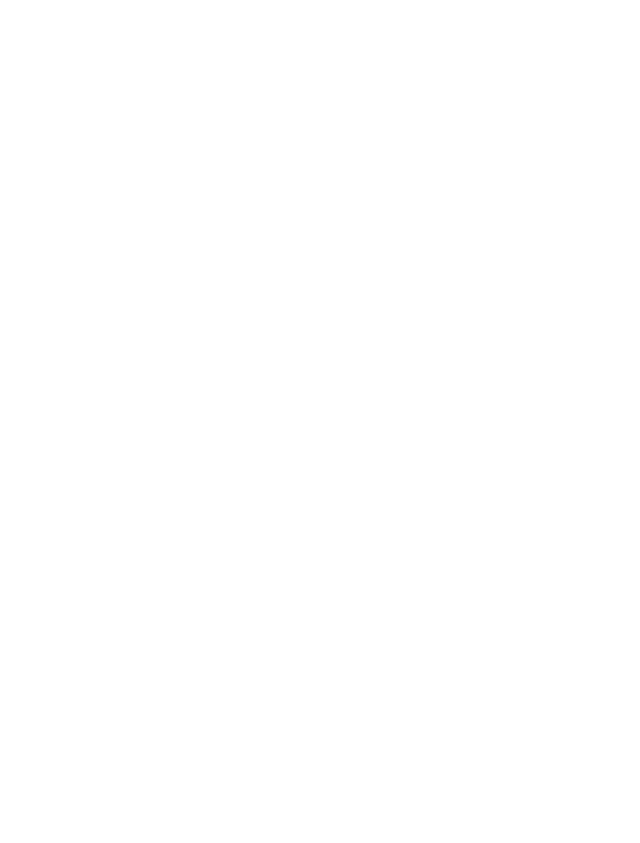
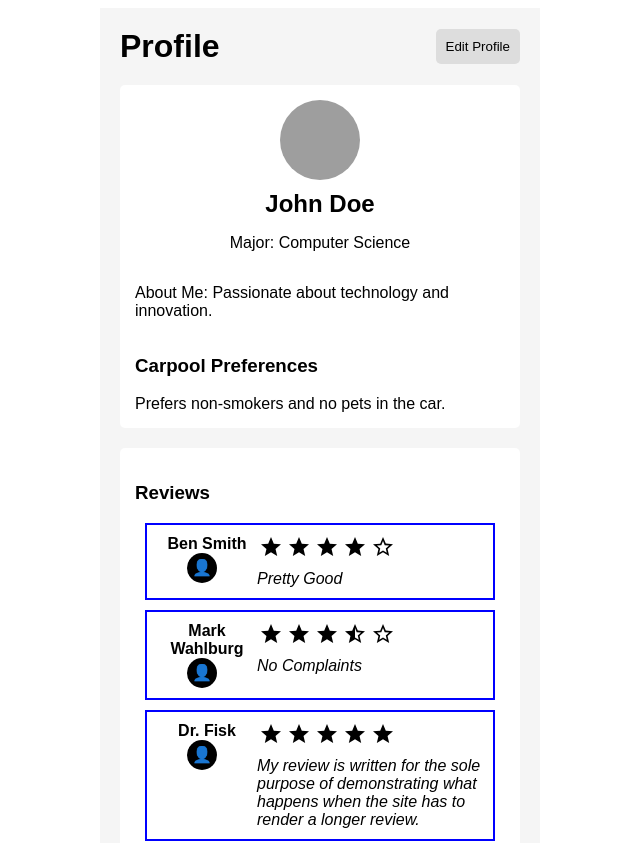
Before and after one commit to COS420-Fall23/Team-G, a React (Create React App) app: page /ProfilePage in a window 1280 px wide. Before the commit this address had no page. Shown: the top 843 px of the page, without its empty margins (320-960 px from the left). Before the commit the page ends 800 px from the top, so only its background shows below. Built offline with nearby package versions, Linux system fonts and the light colour scheme.

Commit message:
Created profile page and a rendering for reviews

```diff
--- /dev/null
+++ b/src/Home Dashboard/ProfilePage.jsx
@@ -0,0 +1,71 @@
+import React from 'react';
+import Review from './Review.jsx'
+const UserInformation = {
+  name: 'John Doe',
+  major: 'Computer Science',
+  aboutMeText: 'Passionate about technology and innovation.',
+  preferences: 'Prefers non-smokers and no pets in the car.',
+  reviews: [
+    {name: "Ben Smith", rating: 4, text: "Pretty Good"},
+    {name: "Mark Wahlburg", rating: 3.5 , text: "No Complaints"},
+    {name: "Dr. Fisk", rating: 5 , text: "My review is written for the sole purpose of demonstrating what happens when the site has to render a longer review."}
+  ]
+};
+
+const ProfilePage = () => {
+  return (
+    <div style={{ fontFamily: 'Arial', padding: '20px', backgroundColor: '#f5f5f5', maxWidth: '400px', margin: 'auto' }}>
+
+      <header style={{ display: 'flex', justifyContent: 'space-between', alignItems: 'center', marginBottom: '20px' }}>
+        <h1 style={{ margin: 0 }}>Profile</h1>
+        <button style={{ backgroundColor: '#ddd', border: 'none', borderRadius: '5px', padding: '10px' }}>Edit Profile</button>
+      </header>
+
+      <section style={{ backgroundColor: '#fff', borderRadius: '5px', padding: '15px', marginBottom: '20px' }}>
+        <div style={{ display: 'flex', flexDirection: 'column', alignItems: 'center', marginBottom: '15px' }}>
+          <div style={{ width: '80px', height: '80px', borderRadius: '50%', backgroundColor: '#9e9e9e', marginBottom: '10px' }}></div>
+          <h2 style={{ margin: '0' }}>{UserInformation.name}</h2>
+          <p>Major: {UserInformation.major}</p>
+          <p>About Me: {UserInformation.aboutMeText}</p>
+        </div>
+        <div>
+          <h3>Carpool Preferences</h3>
+          {UserInformation.preferences}
+        </div>
+      </section>
+
+      <section style={{ backgroundColor: '#fff', borderRadius: '5px', padding: '15px' }}>
+        <div style={{ borderBottom: '1px solid #ddd', paddingBottom: '10px', marginBottom: '10px' }}>
+          <h3>Reviews</h3>
+          {UserInformation.reviews.length > 0 ? (
+            <h3>Carpool Preferences</h3>,
+            <div>
+              {UserInformation.reviews.map((review, index) => (
+                /* ToDo: Edit so that each of these draws the review component */
+                <Review key = {index} name = {review.name} rating = {review.rating} reviewText={review.text} /> //Pass props to the review component
+              ))}
+              </div>
+          ) : (
+            <div style={{ textAlign: 'center', padding: '20px', backgroundColor: '#e3f2fd', borderRadius: '5px' }}>
+            No Reviews Yet
+            </div>
+          )}
+          <div style={{ display: 'flex', justifyContent: 'space-around' }}>
+            <button style={{ backgroundColor: '#ddd', border: 'none', borderRadius: '5px', padding: '10px' }}>Passenger</button>
+            <button style={{ backgroundColor: '#ddd', border: 'none', borderRadius: '5px', padding: '10px' }}>Driver</button>
+          </div>
+        </div>
+
+      </section>
+
+      <nav style={{ display: 'flex', justifyContent: 'space-around', alignItems: 'center', marginTop: '30px' }}>
+        <button style={{ backgroundColor: '#ddd', border: 'none', borderRadius: '5px', padding: '10px' }}>Set Up Drive</button>
+        <button style={{ backgroundColor: '#ddd', border: 'none', borderRadius: '5px', padding: '10px' }}>Request Ride</button>
+        <button style={{ backgroundColor: '#ddd', border: 'none', borderRadius: '5px', padding: '10px' }}>Profile</button>
+        <button style={{ backgroundColor: '#ddd', border: 'none', borderRadius: '5px', padding: '10px' }}>Notifications</button>
+      </nav>
+    </div>
+  );
+};
+
+export default ProfilePage;
--- /dev/null
+++ b/src/Home Dashboard/Review.css
@@ -0,0 +1,54 @@
+.review-container {
+    display: flex;
+    justify-content: flex-start;
+    align-items: flex-start;
+    border: 2px solid blue;
+    padding: 10px;
+    margin: 10px;
+}
+
+.user-details {
+    width: 100px;
+    flex-shrink: 0;
+    display: flex;
+    flex-direction: column;
+    align-items: center;
+    text-align: center;
+}
+
+.user-icon {
+    background-color: black;
+    color: white;
+    border-radius: 50%;
+    display: flex;
+    justify-content: center;
+    align-items: center;
+    width: 30px;
+    height: 30px;
+    margin-right: 10px;
+}
+
+.user-name {
+    font-weight: bold;
+}
+
+.review-content {
+    display: flex;
+    flex-direction: column;
+    align-items: flex-start;
+}
+
+.review-stars {
+    display: flex;
+    margin-bottom: 5px;
+}
+
+.star {
+    font-size: 24px;
+    color: black;
+    margin: 0 2px;
+}
+
+.review-text {
+    font-style: italic;
+}
--- /dev/null
+++ b/src/Home Dashboard/Review.jsx
@@ -0,0 +1,41 @@
+/*
+ * Filename: c:\Users\20neu\Desktop\COS420\Team-G\src\Home Dashboard\Review.jsx
+ * Path: c:\Users\20neu\Desktop\COS420\Team-G
+ * Created Date: Wednesday, November 8th 2023, 12:13:10 pm
+ * Author: David Neufeld
+ *
+ * Copyright (c) 2023 Your Company
+ */
+import React from 'react';
+import './Review.css'; // Ensure you have a CSS file for styling
+import StarIcon from '@mui/icons-material/Star';
+import StarHalfIcon from '@mui/icons-material/StarHalf';
+import StarEmptyIcon from '@mui/icons-material/StarBorder';
+
+const Review = ({ name, rating, reviewText }) => {
+    // Create an array of stars based on the rating
+    const stars = Array.from({ length: 5 }, (_, index) => (
+        <span key={index} className="star">
+            {index < rating ? ((rating-index) < 1 ? <StarHalfIcon />: <StarIcon />) : <StarEmptyIcon/>}
+        </span>
+    ));
+
+    return (
+        <div className="review-container">
+            <div className="user-details">
+                <div className="user-name">{name}</div>
+                <div className="user-icon">👤</div>
+            </div>
+            <div className="review-content">
+                <div className="review-stars">
+                    {stars}
+                </div>
+                <div className="review-text">
+                    {reviewText}
+                </div>
+            </div>
+        </div>
+    );
+};
+
+export default Review;
--- a/src/MainRouter.jsx
+++ b/src/MainRouter.jsx
@@ -4,6 +4,7 @@
 import Signup from './Sign in up/Signup';
 import SignIn from './Sign in up/Signin';
 import Homescreen from './Home Dashboard/Homescreen';
+import ProfilePage from './Home Dashboard/ProfilePage';
 
 function MainRouter() {
   return (
@@ -12,6 +13,7 @@
         <Route path="/" element={<App />} />
         <Route path="/signup" element={<Signup />} />
         <Route path="/signin" element={<SignIn/>} />
+        <Route path="/ProfilePage" element={<ProfilePage/>} />
         <Route path="/Dashboard" element={<Homescreen/>} />
       </Routes>
     </Router>
```
Also changed, not shown: 1 other file (tests, documents, lock files or other folders).
